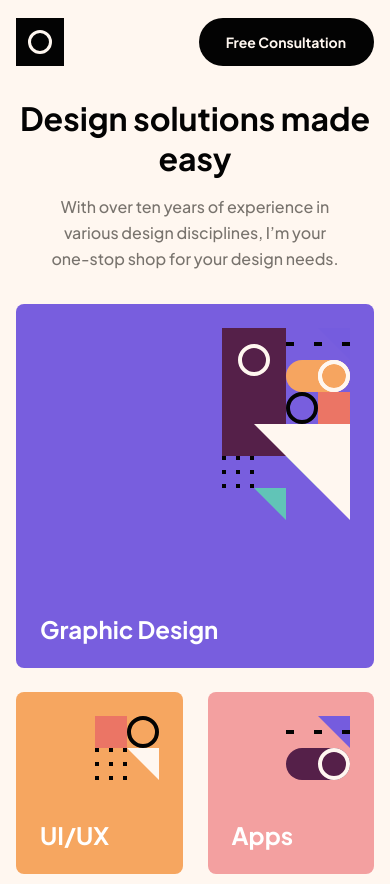
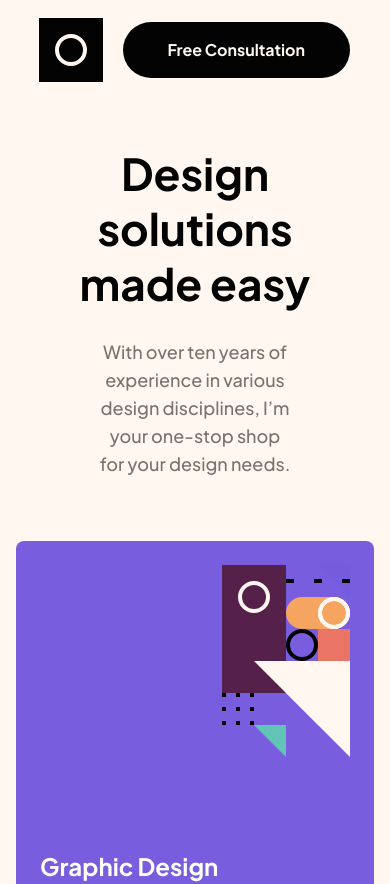
Before and after one commit to mrcordova/single-page-design-portifolio, a plain HTML site: page index.html in a window 390 px wide. Shown: the top 884 px of the page. Drawn offline with Linux system fonts and the light colour scheme.

Commit message:
tablet hero section styling

```diff
--- a/css/style.css
+++ b/css/style.css
@@ -111,10 +111,17 @@ footer {
   color: var(--light-cream);
 
   /* Mobile */
-  font-size: 0.875rem;
-  line-height: 2;
-  padding-inline: 1.6875rem 1.75rem;
-  border-radius: 1.75rem;
+  /* font-size: 0.875rem; */
+  /* line-height: 2; */
+  /* padding-inline: 1.6875rem 1.75rem; */
+  /* padding-block: 0.5rem; */
+  /* border-radius: 1.75rem; */
+  /* Tablet */
+  font-size: 1rem;
+  line-height: 1.75;
+  padding-inline: 2.8125rem;
+  padding-block: 0.875rem;
+  border-radius: 2.125rem;
 
   &:hover {
     cursor: pointer;
@@ -124,13 +131,19 @@ footer {
 .consultation-container {
   display: flex;
   justify-content: space-between;
+  align-items: center;
   /* Mobile */
-  padding-inline: 1rem;
+  /* padding-inline: 1rem; */
+  /* padding-block-start: 1.125rem; */
+  /* Mobile */
+  padding-inline: 2.4375rem 2.5rem;
   padding-block-start: 1.125rem;
 
   & img {
     /* Mobile */
-    width: 3rem;
+    /* width: 3rem; */
+    /* Tablet */
+    width: 4rem;
   }
 }
 
@@ -214,24 +227,34 @@ footer {
   flex-direction: column;
 
   /* Mobile */
-  padding-inline: 1rem;
-  padding-block: 2rem;
-  gap: 1rem;
+  /* padding-inline: 1rem; */
+  /* padding-block: 2rem; */
+  /* gap: 1rem; */
+  /* Tablet */
+  padding-inline: 2.40625rem;
+  padding-block: 4rem;
+  gap: 1.6875rem;
 
   & h1 {
     color: var(--black);
     /* Mobile */
-    font-size: var(--heading-font-size-sm);
-    line-height: var(--heading-line-height-sm);
+    /* font-size: var(--heading-font-size-sm); */
+    /* line-height: var(--heading-line-height-sm); */
+    /* Tablet */
+    font-size: 2.75rem;
+    line-height: 1.25;
   }
 
   & p {
+    color: var(--meduim-brown);
     /* Mobile */
-    padding-inline: 1.8125rem;
-
-    font-size: 1rem;
-    line-height: 1.625;
-    color: var(--meduim-brown);
+    /* padding-inline: 1.8125rem; */
+    /* font-size: 1rem; */
+    /* line-height: 1.625; */
+    /* Tablet */
+    padding-inline: 3.65rem;
+    font-size: var(--body-font-size);
+    line-height: var(--body-line-height-med);
   }
 }
 
```
